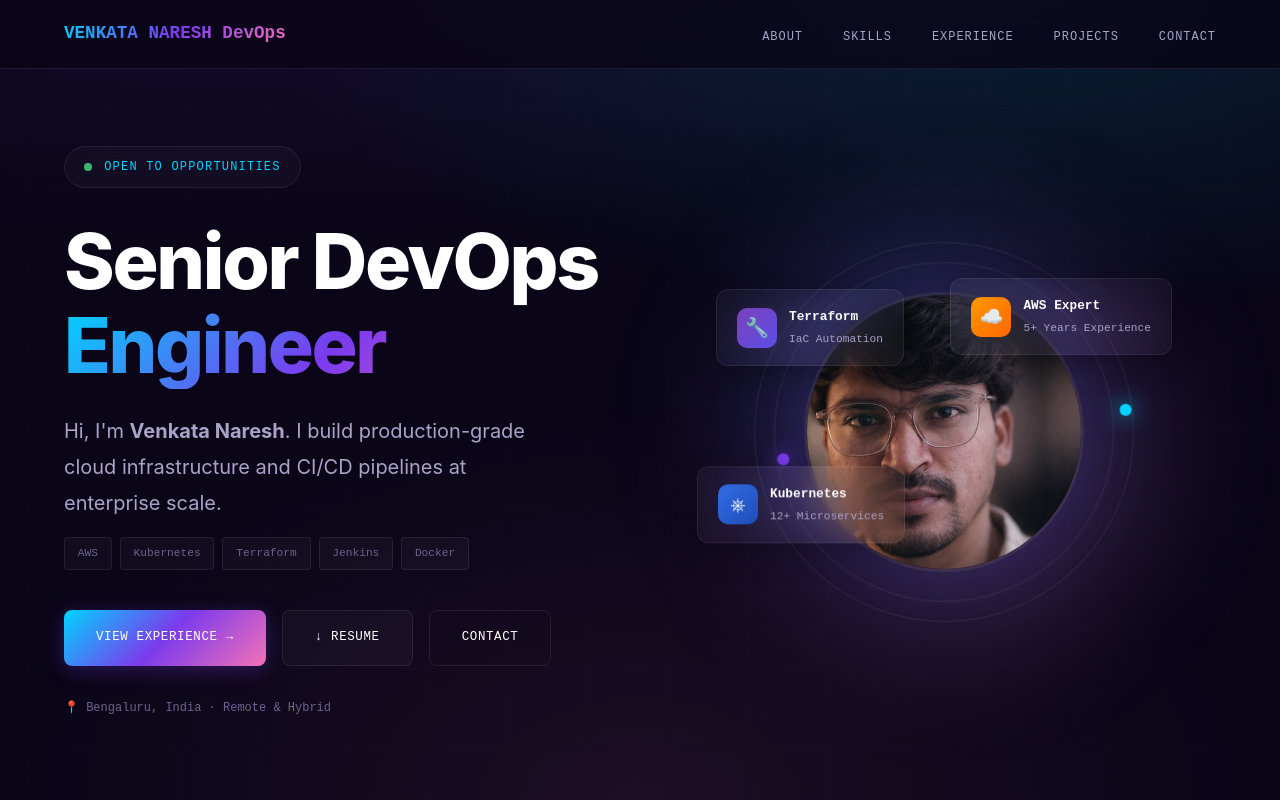
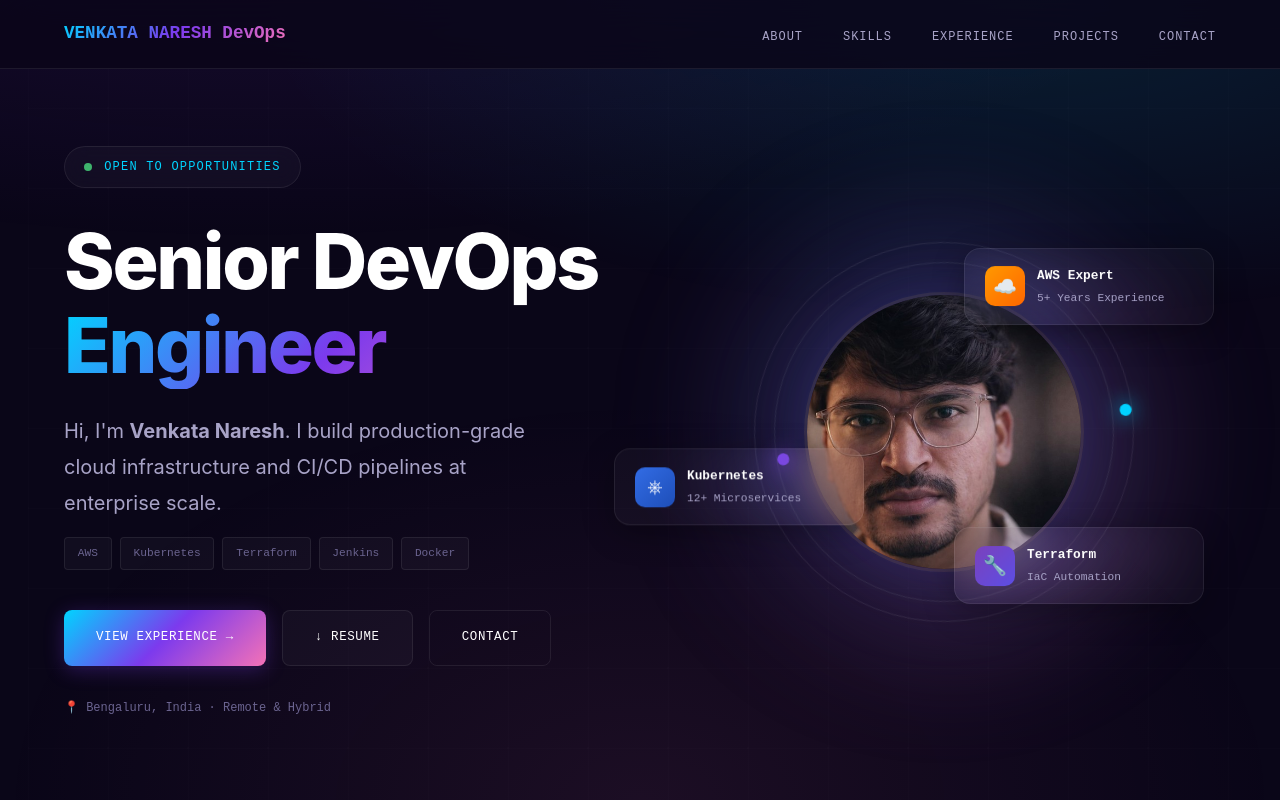
Before and after one commit to 12021m110/my-portpolio, a plain HTML site: page index.html in a window 1280 px wide. Shown: the top 800 px of the page. Drawn offline with Linux system fonts and the light colour scheme; a web font is replaced by a local one.

Commit message:
html edited

```diff
--- a/index.html
+++ b/index.html
@@ -480,28 +480,41 @@
     50% { transform: translateY(-10px); }
   }
 
+  .floating-card {
+  position: absolute;
+  background: var(--glass-bg);
+  backdrop-filter: blur(20px);
+  border: 1px solid var(--glass-border);
+  border-radius: 16px;
+  padding: 1rem 1.25rem;
+  display: flex;
+  align-items: center;
+  gap: 0.75rem;
+  animation: float 6s ease-in-out infinite;
+  box-shadow: var(--shadow-card);
+  width: 250px;
+  z-index: 20;
+}
+
+/* AWS Expert */
 .floating-card.card-1 {
-    top: 10%;
-    right: -10%;
+  top: 2%;
+  right: -80px;
   animation-delay: 0s;
 }
 
+/* Kubernetes */
 .floating-card.card-2 {
-    bottom: 20%;
-    left: -15%;
+  top: 55%;
+  left: -140px;
   animation-delay: 2s;
 }
 
+/* Terraform */
 .floating-card.card-3 {
-    top: 15%;
-    left: -10%;
+  bottom: 2%;
+  right: -70px;
   animation-delay: 4s;
-  }
-
-  .floating-card.card-4 {
-    bottom: 5%;
-    right: 0;
-    animation-delay: 6s;
 }
 
   .floating-card-icon {
```
Lines whose indentation alone changed are shown as unchanged.
